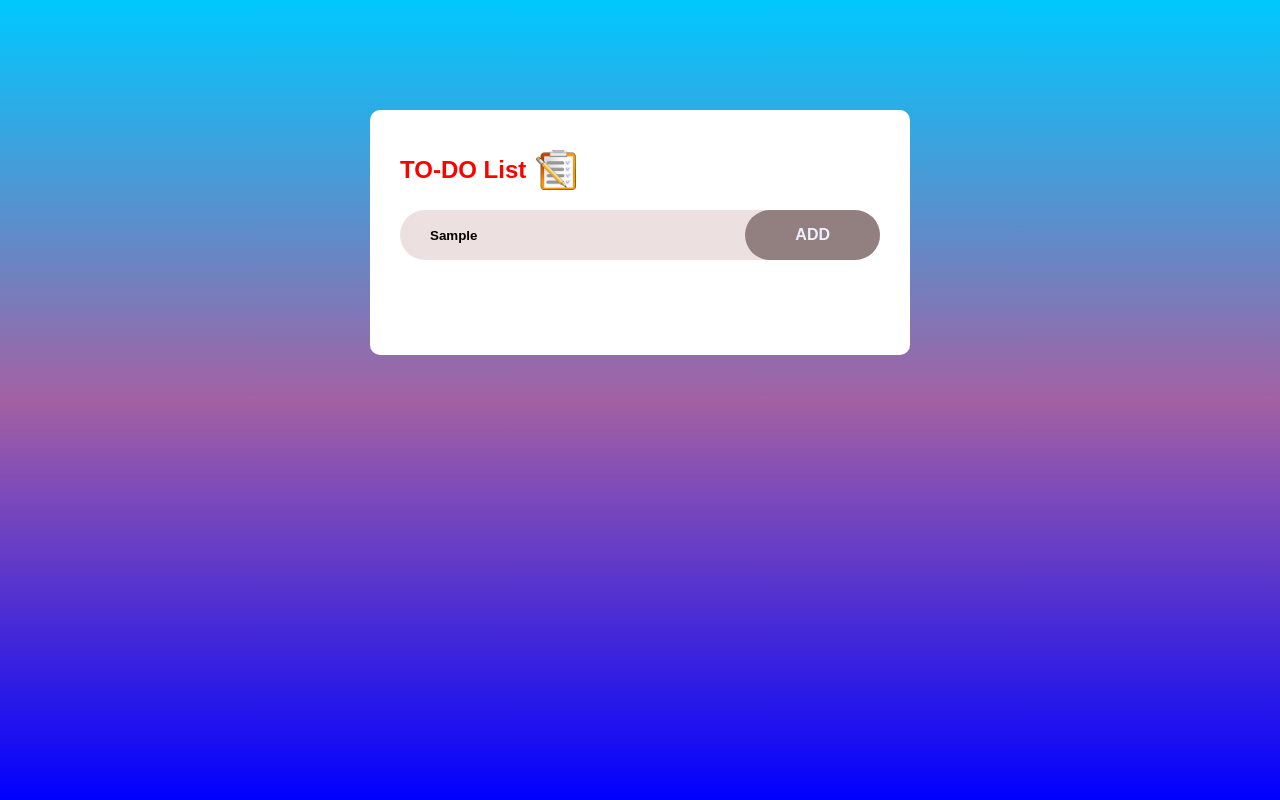
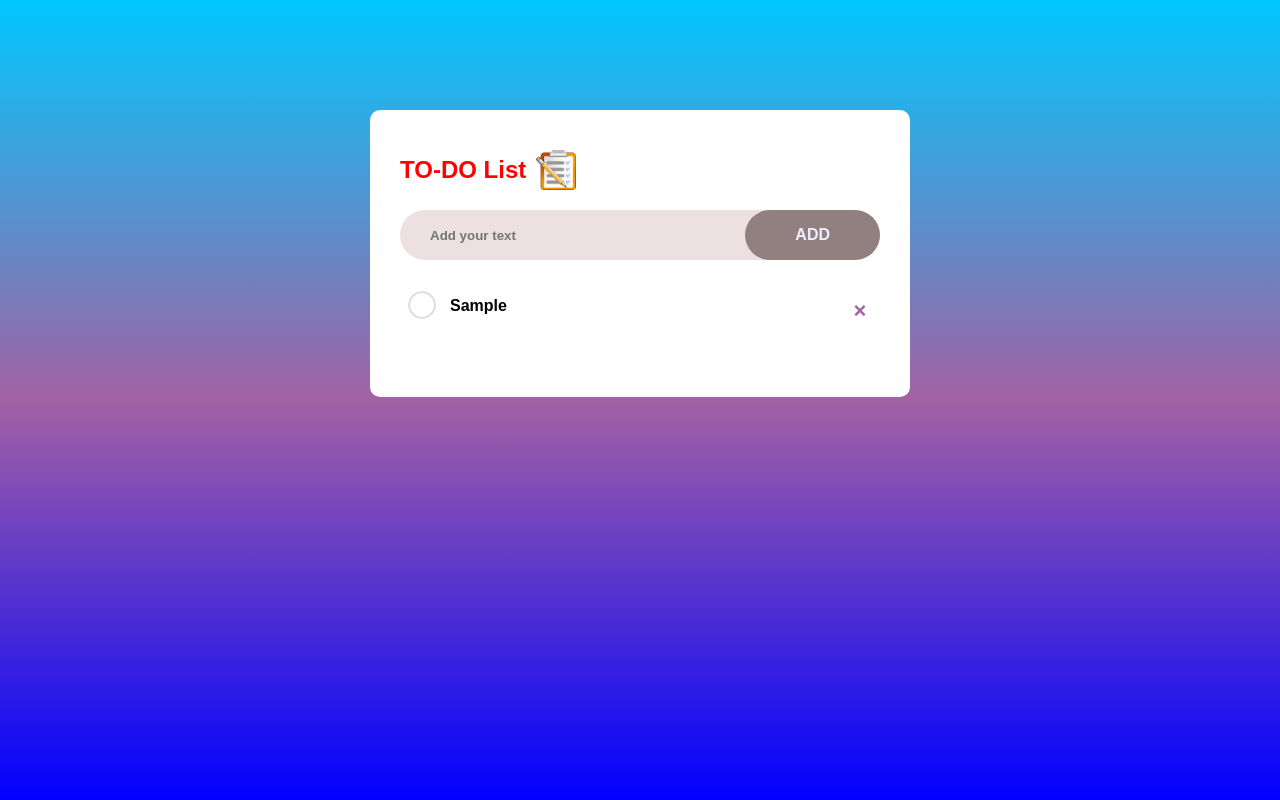
Before and after one commit to SOMBIT4/TO-Do-List-Web-app, a plain HTML site: page index.html in a window 1280 px wide. Both pictures are taken after typing "Sample" into the empty fields and a click on the button "ADD". Drawn offline with Linux system fonts and the light colour scheme.

Commit message:
'alldoneexcepttwofeature'

```diff
--- a/index.html
+++ b/index.html
@@ -14,20 +14,12 @@
             </h2>
             <div class="row">
                 <input type="text" id="input-box" placeholder="Add your text">
-                <button>
+                <button onclick="addTask()">
                     ADD
                 </button>
             </div>
             <ul id="list-container">
-                <!-- <li class="checked">
-                    Task 1
-                </li>
-                <li>
-                    Task 2
-                </li>
-                <li>
-                    Task 3
-                </li> -->
+
             </ul>
         </div>
     </div>
--- a/script.js
+++ b/script.js
@@ -1,2 +1,38 @@
 const inputBox = document.getElementById("input-box");
 const listcontainer = document.getElementById("list-container");
+//empty box fill up + cross button
+function addTask(){
+    if(inputBox.value === ''){
+        alert("You must write something!");
+    }
+    else{
+        let li= document.createElement("li");
+        li.innerHTML = inputBox.value;
+        listcontainer.appendChild(li);
+        let span = document.createElement("span");
+        span.innerHTML = "\u00d7";
+        li.appendChild(span);
+    }
+    inputBox.value = '';
+    saveData();
+}
+//check uncheck delete function
+listcontainer.addEventListener("click",function(e){
+    if(e.target.tagName==="LI"){
+        e.target.classList.toggle("checked");
+        saveData();
+    }
+    else if(e.target.tagName === "SPAN"){
+        e.target.parentElement.remove();
+        saveData();
+    }
+},false);
+//save data function
+function saveData(){
+    localStorage.setItem("data", listcontainer.innerHTML);
+}
+//display the store data
+function showTask(){
+    listcontainer.innerHTML = localStorage.getItem("data");
+}
+showTask();
--- a/style.css
+++ b/style.css
@@ -58,6 +58,7 @@
     cursor: pointer;
     border-radius: 40px;
 }
+/*check uncheck button fucntion*/
 ul li{
     list-style: none;
     font-style: 17px;
@@ -78,6 +79,7 @@
     top: 6px;
     left: 8px;
 }
+/*check uncheck button fucntion*/
 ul li.checked{
     color: red;
     text-decoration: line-through;
@@ -85,3 +87,19 @@
 ul li.checked::before{
     background-image: url(images/checked.png);
 }
+/*cross button*/
+ul li span{
+    position: absolute;
+    right: 0;
+    top: 6px;
+    width: 40px;
+    height: 40px;
+    font-size: 22px;
+    color:rgb(163, 97, 163);
+    line-height: 40px;
+    text-align: center;
+    border-radius: 50%;
+}
+ul li span:hover{
+    background: rgb(239, 160, 239);
+}
```
